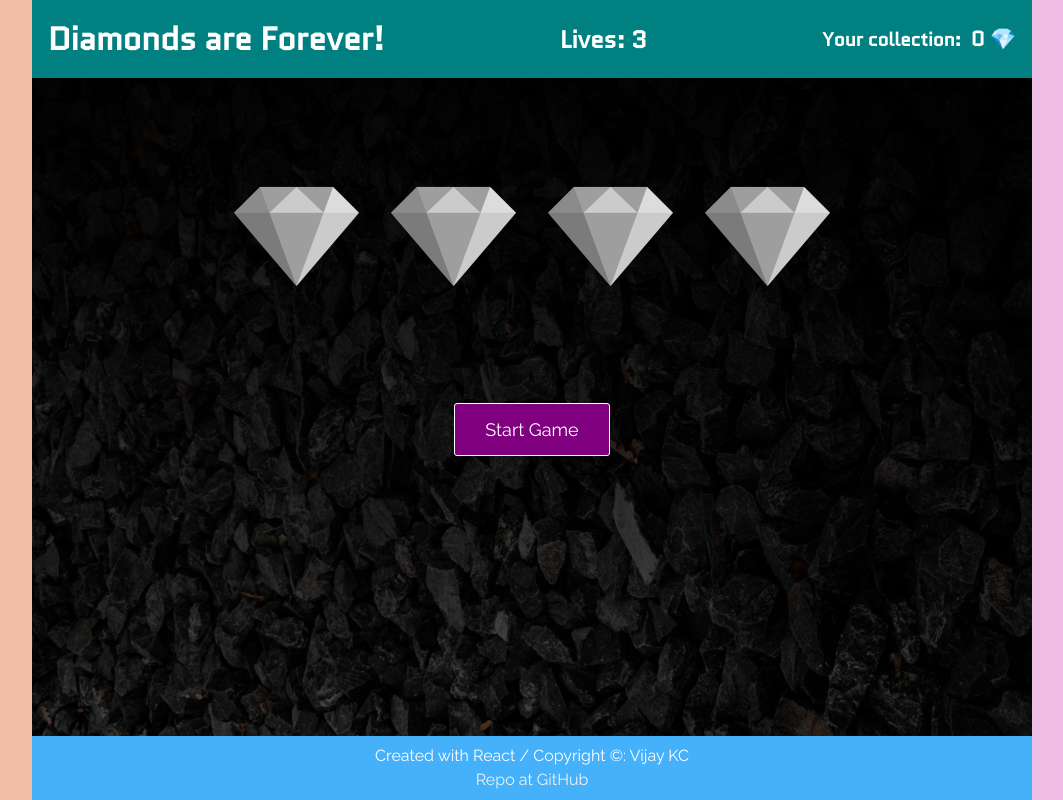
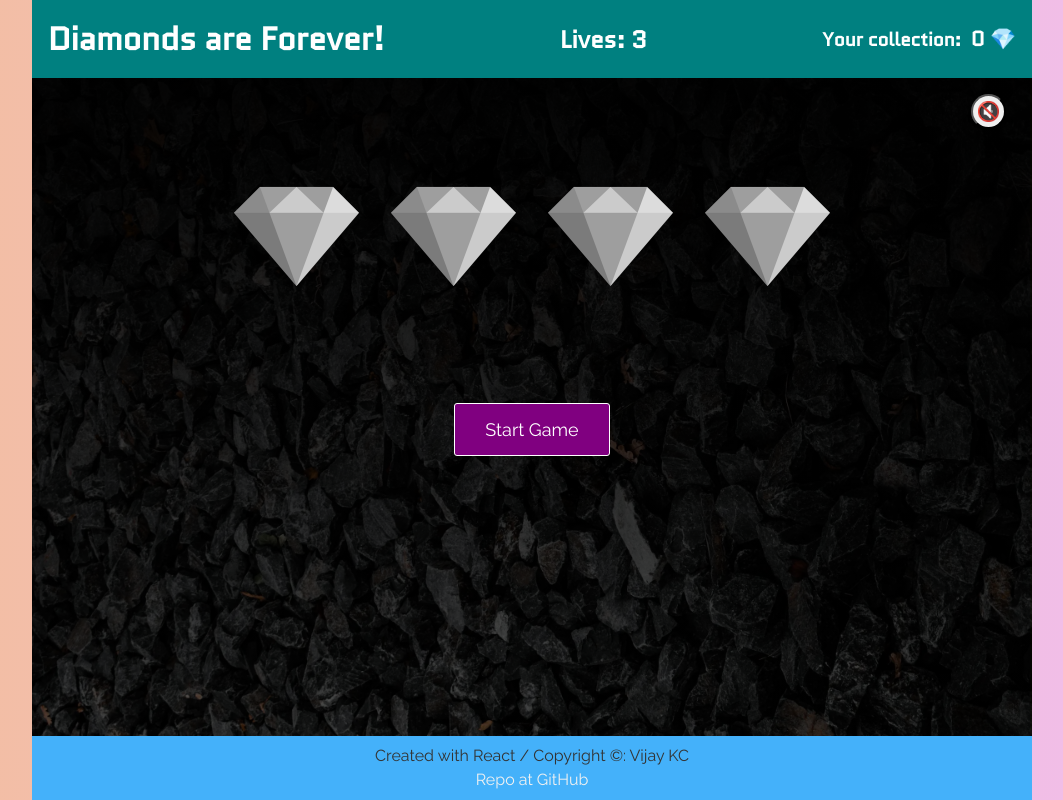
Before and after one commit to kcvijay/speedgame_react, a React (Create React App) app: page / in a window 1280 px wide. Shown: the whole page, without its empty margins (108-1171 px from the left). Built offline with nearby package versions, Linux system fonts and the light colour scheme.

Commit message:
Added audio mute unmute button with tooltip

```diff
--- a/src/App.css
+++ b/src/App.css
@@ -44,3 +44,35 @@
   box-shadow: none;
   opacity: 0.8;
 }
+
+.mute-unmute {
+  position: absolute;
+  right: 10px;
+  margin: 1rem;
+}
+
+.mute-unmute button {
+  width: 35px;
+  height: 35px;
+  font-size: 1.2rem;
+  border-radius: 50%;
+  cursor: pointer;
+  position: relative;
+}
+
+.tooltip {
+  position: absolute;
+  top: -30px;
+  left: -30px;
+  padding: 5px 0;
+  border-radius: 15px;
+  width: 80px;
+  background-color: #fff;
+  font-size: 10px;
+  display: none;
+  transition: all 0.3s ease;
+}
+
+.mute-unmute button:hover .tooltip {
+  display: block;
+}
--- a/src/App.js
+++ b/src/App.js
@@ -5,8 +5,6 @@ import Footer from "./Footer";
 import PopUp from "./PopUp";
 import click from "./Assets/diamond-click.mp3";
 import "./App.css";
-
-// import click from /*files*/
 
 let clickSound = new Audio(click);
 
@@ -20,9 +18,24 @@ class App extends Component {
     showScore: false,
     gameActive: false,
     buttonDisabled: true,
+    audioMuted: false,
   };
 
   timer;
+
+  audioMuteHandler = () => {
+    this.setState({
+      audioMuted: !this.state.audioMuted,
+    });
+    clickSound.muted = !this.state.audioMuted;
+  };
+
+  audioUnmuteHandler = () => {
+    this.setState({
+      audioMuted: !this.state.audioMuted,
+    });
+    clickSound.muted = !this.state.audioMuted;
+  };
 
   makeRandom = (min, max) => {
     let random = Math.floor(Math.random() * (max - min));
@@ -50,8 +63,8 @@ class App extends Component {
   };
 
   //Actions on clicking correct and incorrect diamonds
+  // if correct button clicking, score adds by 1, else lives reduces by 1. On all lives reduced, score popup opens.
   clickHandler = (i) => {
-    // if correct button clicking, score adds by 1, else lives reduces by 1. on all lives reduced, score popup opens.
     clickSound.play();
     if (i === this.state.active) {
       this.setState({
@@ -71,7 +84,7 @@ class App extends Component {
     }
   };
 
-  // Score shows as popup
+  // Score shows as popup on both game ending plus clicking 'stop game' button
   popupHandler = () => {
     this.setState({
       showScore: !this.state.showScore,
@@ -84,7 +97,7 @@ class App extends Component {
     window.location.reload();
   };
 
-  // Game starts
+  // Game starts..Game active is 'true' and button disabling 'false' on game start.
   startGameHandler = () => {
     this.newActiveHandler();
     this.setState({
@@ -93,7 +106,7 @@ class App extends Component {
     });
   };
 
-  // Game ends
+  // Game ends..Repetitive active diamonds are disabled, score popup opens and game activeness is reversed.
   stopGameHandler = () => {
     clearTimeout(this.timer);
     this.popupHandler();
@@ -117,7 +130,22 @@ class App extends Component {
 
     return (
       <div className="App">
-        <Header score={this.state.score} lives={this.state.lives} />
+        <Header
+          score={this.state.score}
+          lives={this.state.lives}
+          audioMute={this.audioSoundHandler}
+        />
+        <div className="mute-unmute">
+          {!this.state.audioMuted ? (
+            <button onClick={this.audioMuteHandler} className="mute">
+              🔇 <span class="tooltip">Mute Audio</span>
+            </button>
+          ) : (
+            <button onClick={this.audioUnmuteHandler} classNAme="unmute">
+              🔈 <span class="tooltip">Unmute Audio</span>
+            </button>
+          )}
+        </div>
         <div className="circles">{circles}</div>
         <div className="buttons">
           {this.state.gameActive ? (
--- a/src/Footer.css
+++ b/src/Footer.css
@@ -4,7 +4,7 @@ footer {
   width: 100%;
   text-align: center;
   background-color: #44b1fa;
-  color: #fff;
+  color: #333;
   padding: 0.5rem;
   line-height: 1.5;
 }
--- a/src/Header.css
+++ b/src/Header.css
@@ -1,4 +1,5 @@
 header {
+  position: relative;
   font-family: "Quantico", sans-serif;
   display: flex;
   justify-content: space-between;
@@ -23,3 +24,22 @@ header {
   text-align: right;
   font-size: 1.3rem;
 }
+
+.mute-btns {
+  position: absolute;
+  bottom: -60px;
+  right: 30px;
+  display: flex;
+  align-items: center;
+  justify-content: center;
+}
+
+.mute-btns button {
+  font-size: 1.5rem;
+  width: 40px;
+  height: 40px;
+  vertical-align: middle;
+  border-radius: 50%;
+  margin: 0 0.1rem;
+  cursor: pointer;
+}
--- a/src/PopUp.css
+++ b/src/PopUp.css
@@ -4,7 +4,7 @@
   left: 0;
   height: 100vh;
   width: 100vw;
-  background-color: rgba(0, 0, 0, 0.8);
+  background-color: rgba(255, 255, 255, 0.4);
   display: flex;
   justify-content: center;
   align-items: center;
@@ -12,7 +12,8 @@
 
 .final-score {
   background-color: #fff;
-  padding: 1.5rem;
+  border: 2px solid #555;
+  padding: 2rem;
   max-width: 600px;
   min-width: 350px;
   position: relative;
```
